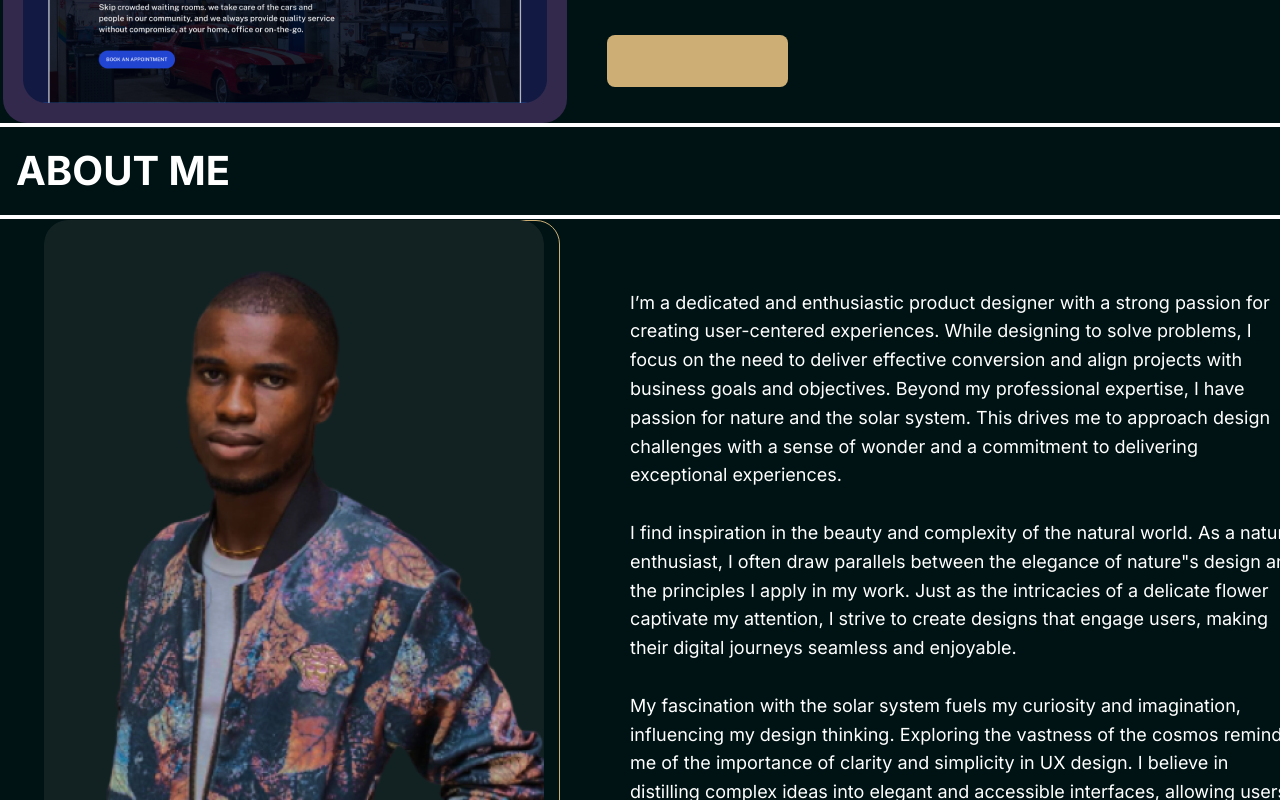
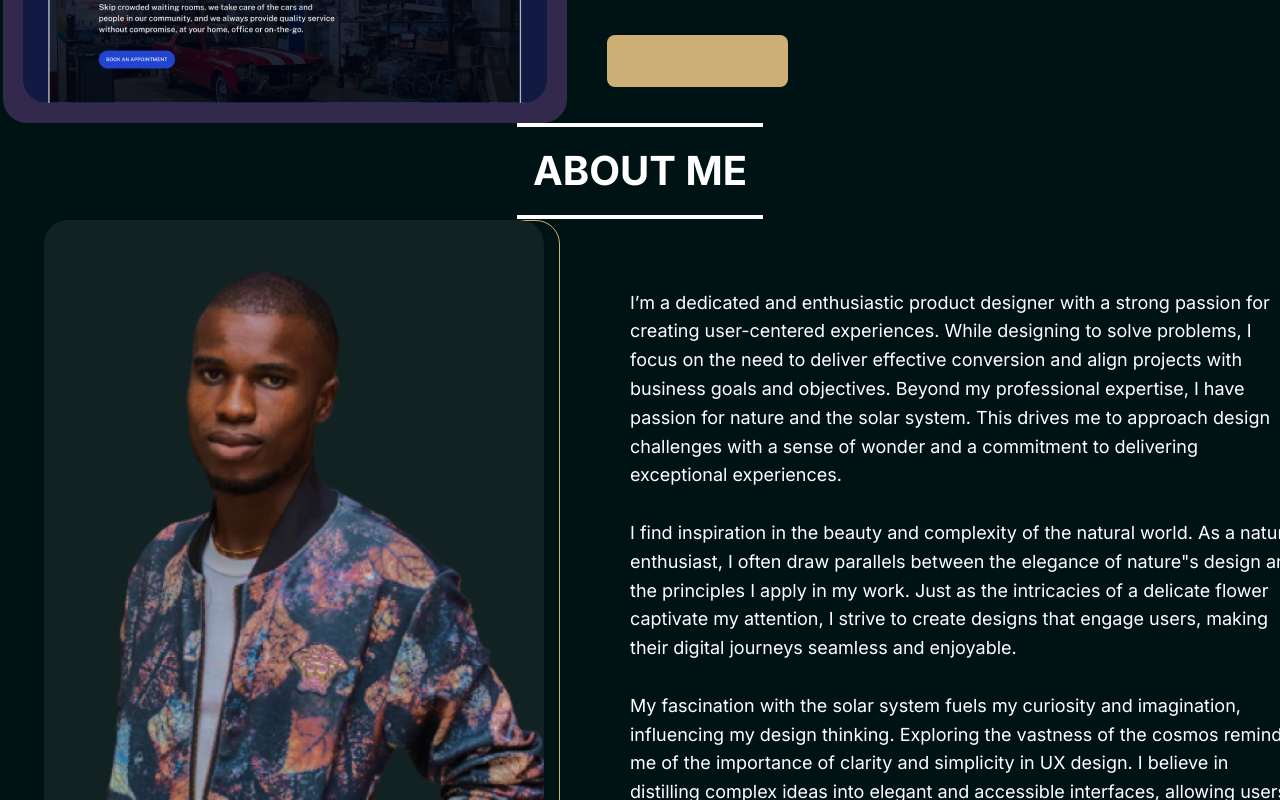
Before and after one commit to Maxwell011/portfolio-design, a Next.js app: page / in a window 1280 px wide. Shown: the part 3540-4340 px from the top of the page. Built offline with nearby package versions, Linux system fonts and the light colour scheme.

Commit message:
Add flex layout to About section

```diff
--- a/src/app/components/About.tsx
+++ b/src/app/components/About.tsx
@@ -10,7 +10,7 @@ import Adobexd from "../svg/Adobexd";
 const About = () => {
   return (
     <>
-      <section>
+      <section className="flex flex-col items-center">
         <div className="px-4 py-3 border-y-4 border-y-white border-t-4 border-t-white border-solid">
           <h1 className="text-white text-[40px] font-bold leading-[160%]">
             ABOUT ME
```
